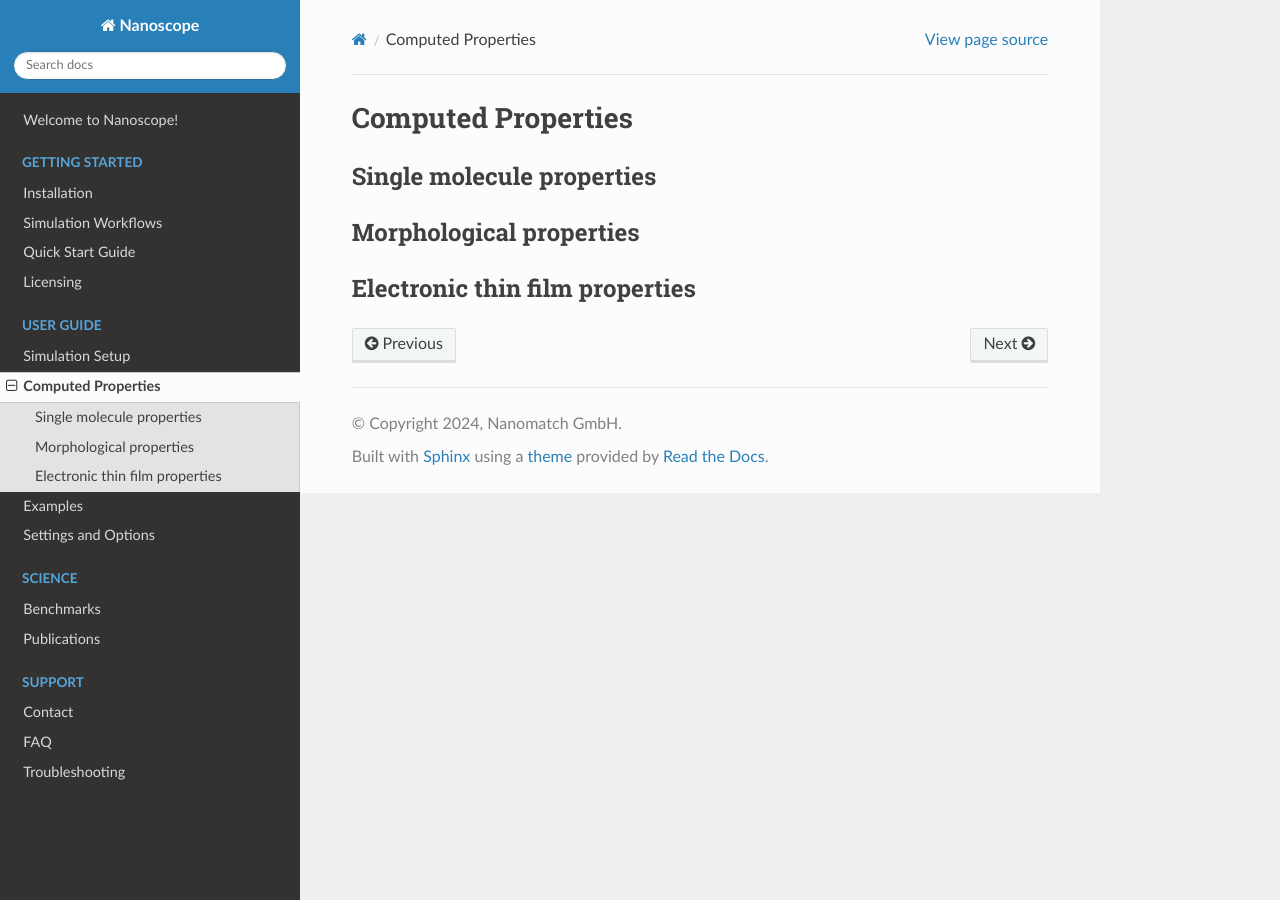
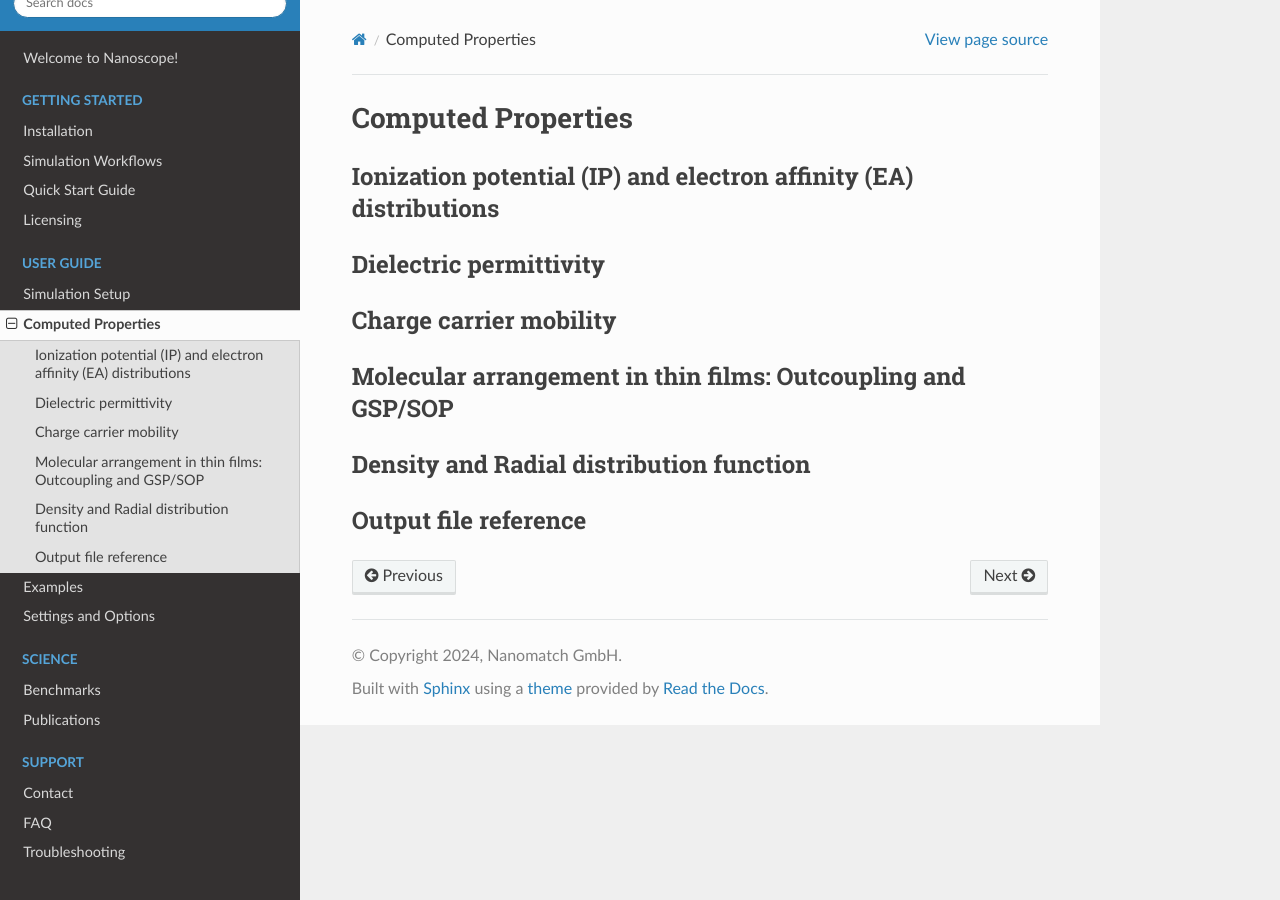
Before and after one commit to NanomatchGmbH/nanoscope-docs, a Sphinx documentation site: the page built from docs/source/user_guide/computed_properties.rst, in a window 1280 px wide. Built offline with Sphinx 7.4.7 and the Read the Docs theme 3.1.0, drawn with Linux system fonts in a browser that asks for light colours.

Commit message:
initial structure as agreed with the team

```diff
--- a/docs/source/user_guide/computed_properties.rst
+++ b/docs/source/user_guide/computed_properties.rst
@@ -3,13 +3,34 @@
 Computed Properties
 ===================
 
-Single molecule properties
----------------------------
+
+Ionization potential (IP) and electron affinity (EA) distributions
+------------------------------------------------------------------
 
 
-Morphological properties
+Dielectric permittivity
 -------------------------
 
 
-Electronic thin film properties
---------------------------------
+Charge carrier mobility
+-------------------------
+
+
+Molecular arrangement in thin films: Outcoupling and GSP/SOP
+--------------------------------------------------------------
+
+
+Density and Radial distribution function
+--------------------------------------------
+
+
+
+.. _ug_cp_orientation:
+
+
+
+
+
+
+Output file reference
+-----------------------
```
